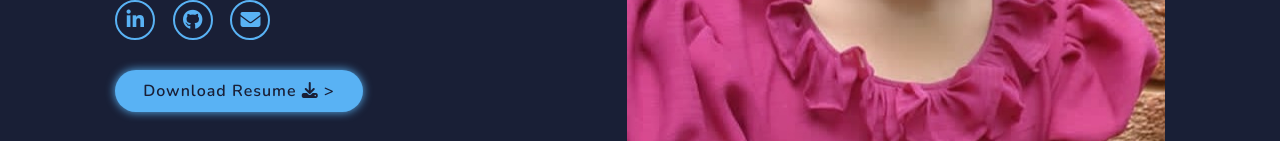
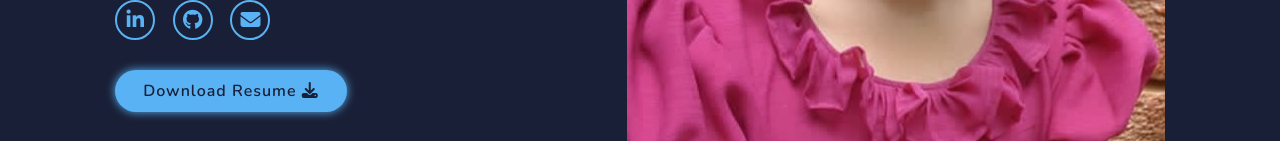
Before and after one commit to EdigaIshwarya/Portfolio, a plain HTML site: page index.html in a window 1280 px wide. Shown: the part 659-800 px from the top of the page. Drawn offline with nearby package versions, Linux system fonts and the light colour scheme.

Commit message:
Portfolio

```diff
--- a/index.html
+++ b/index.html
@@ -55,7 +55,7 @@
         </div>
         <a href="https://drive.google.com/file/d/13ocb6OsRg0_-qtz3UOlP5vJjAHuTuAYK/view?usp=sharing" target="_blank" download class="button"
           >Download Resume <i class="fa-solid fa-download"></i>
-        ></a>
+        </a>
       </div>
       <div class="home-img">
         <img
```
